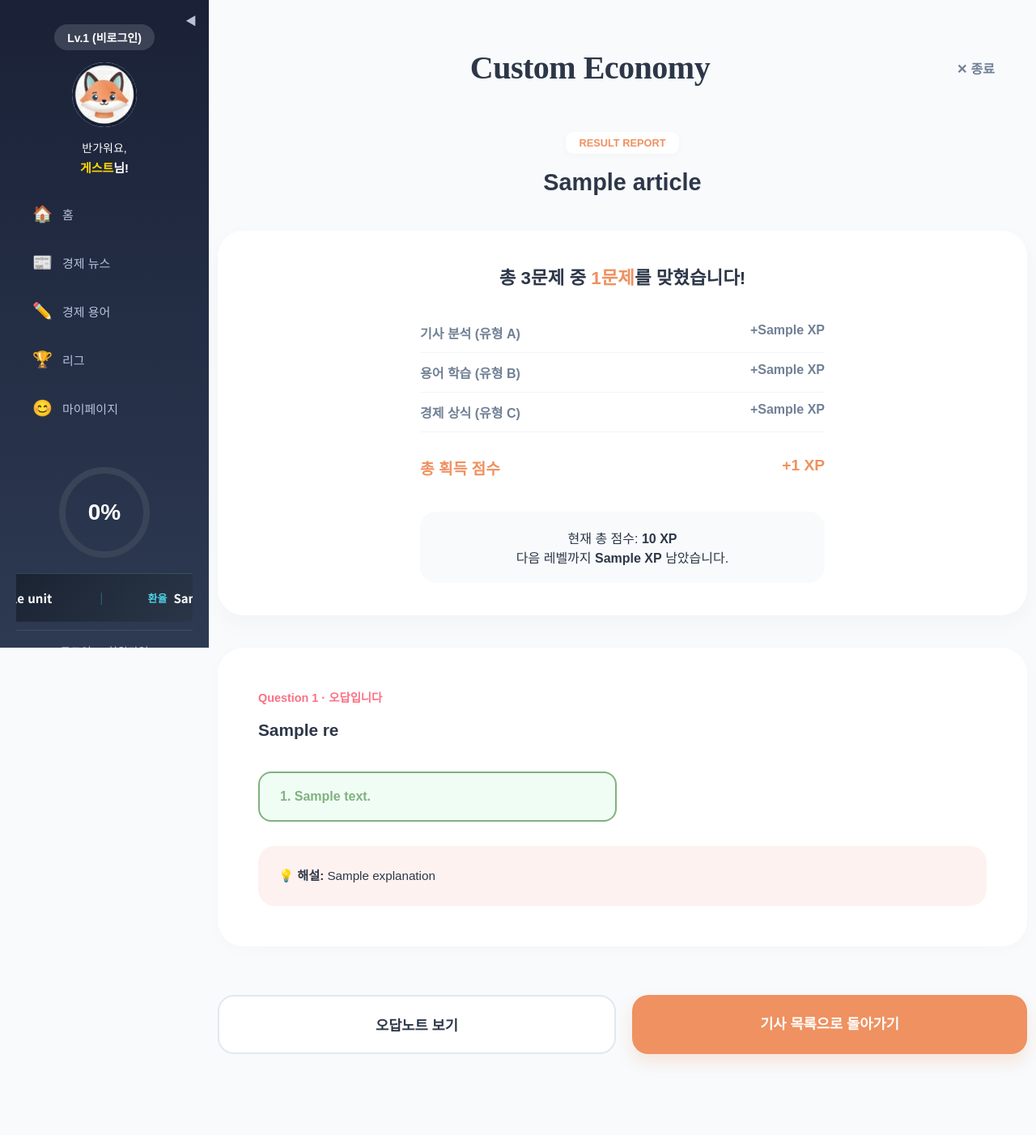
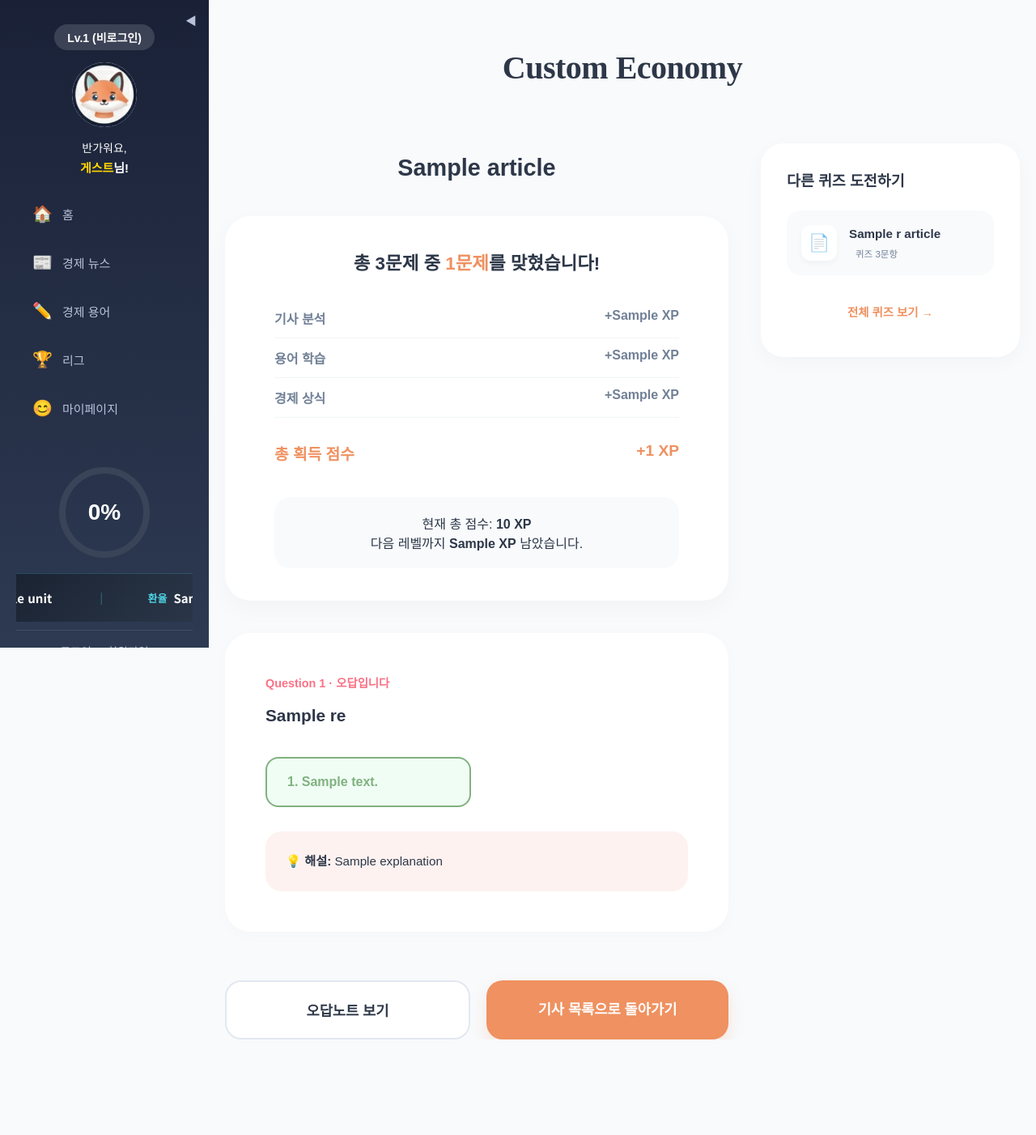
Before and after one commit to pirogramming/CustomEconomy, a Django app: template quizzes/templates/quiz_result.html in a window 1280 px wide. Shown: the whole page at 81% size. After the commit the page ends 1284 px from the top, so only its background shows below. Run offline with Django 5.2, Linux system fonts and the light colour scheme; the template is opened without the code that fills it: most values are stand-ins (such as "Sample title", 1, 10 or a date in 2020); some web fonts are replaced.

Commit message:
quiz_result 사이드바 추가

```diff
--- a/quizzes/static/quiz_result.css
+++ b/quizzes/static/quiz_result.css
@@ -19,10 +19,20 @@ body {
     margin: 0;
 }
 
+.main-left-wrapper {
+    flex: 1;
+    min-width:0;
+}
 .quiz-main-content {
-    max-width: 1000px;
+    display: flex;
+    max-width: 1200px;
     margin: 0 auto;
-    padding-bottom: 100px;
+    gap: 40px;
+    padding: 0 20px;
+    align-items: flex-start;
+}
+.quiz-body-area {
+    width:100%;
 }
 
 /* 1. 브랜드 헤더 */
@@ -52,14 +62,19 @@ body {
     flex-grow: 1; /* 남은 공간을 차지해서 중앙 유지 */
 }
 
+.x{
+    max-width: 1200px;
+    margin:20px auto 0;
+    padding: 0 20px;
+    text-align: right;
+}
+
 .exit-link {
     text-decoration: none;
     color: var(--text-muted);
     font-weight: 600;
     font-size: 1rem;
-    text-align: right; /* 글자를 오른쪽 끝으로 정렬 */
     transition: color 0.2s;
-    margin-top:40px;
 }
 
 .exit-link:hover {
@@ -69,7 +84,8 @@ body {
 /* 2. 히어로 섹션 */
 .quiz-hero-section {
     text-align: center;
-    padding: 40px 20px;
+    padding: 40px 0;
+    width:100%;
 }
 
 .quiz-label-badge {
@@ -80,9 +96,11 @@ body {
     font-weight: 800;
     font-size: 0.8rem;
     box-shadow: 0 2px 10px rgba(0,0,0,0.03);
+    display:inline-block
 }
 
 .quiz-main-title {
+    text-align:center;
     font-size: 1.8rem;
     font-weight: 800;
     margin-top: 20px;
@@ -257,6 +275,153 @@ body {
     filter: brightness(1.05);
 }
 
+/* =========================
+   사이드바 전체 레이아웃
+========================= */
+.quiz-sidebar {
+    width:320px;
+    flex-shrink: 0;
+    position:sticky;
+    background: #fff;
+    padding: 32px;
+    border-radius: 28px;
+    top: 40px;
+    box-shadow: 0 6px 25px rgba(0,0,0,0.03);
+    margin-top:50px;
+}
+
+.quiz-sidebar h3 {
+    font-size: 1.15rem;
+    font-weight: 800;
+    margin-bottom: 25px;
+    color: var(--c-navy);
+}
+
+/* =========================
+   개별 아이템 (연관 기사 링크)
+========================= */
+.sidebar-item-link {
+    display: block;
+    margin-bottom: 12px;
+    text-decoration: none;
+    transition: transform 0.2s ease;
+}
+
+.sidebar-item-link:hover {
+    transform: translateY(-3px);
+}
+
+.sidebar-item {
+    display: flex;
+    gap: 15px;
+    padding: 18px;
+    background: #f8fafc;
+    border-radius: 18px;
+    transition: background 0.3s ease;
+}
+
+.sidebar-item-link:hover .sidebar-item {
+    background: #f1f5f9;
+}
+
+/* =========================
+   아이콘 및 텍스트 상세 디자인
+========================= */
+.item-icon {
+    width: 44px;
+    height: 44px;
+    background: #ffffff;
+    border: 1px solid var(--border-soft);
+    border-radius: 12px;
+    display: flex;
+    align-items: center;
+    justify-content: center;
+    font-size: 1.3rem;
+    flex-shrink: 0;
+    box-shadow: 0 4px 10px rgba(0,0,0,0.02);
+}
+
+.item-info {
+    flex: 1;
+    min-width: 0; /* 텍스트 넘침 방지를 위한 필수 설정 */
+}
+
+.sidebar-article-title {
+    font-size: 0.95rem;
+    font-weight: 700;
+    color: var(--text-dark);
+    margin: 0 0 6px 0;
+    line-height: 1.4;
+    /* 제목이 길 경우 두 줄까지만 보여주고 말줄임표 처리 */
+    display: -webkit-box;
+    -webkit-line-clamp: 2;
+    -webkit-box-orient: vertical;
+    overflow: hidden;
+}
+
+/* 하단 태그 및 문항수 정보 */
+.sidebar-tags {
+    display: flex;
+    flex-wrap: wrap; /* 태그가 많아지면 다음 줄로 */
+    align-items: center;
+    gap: 8px;
+    margin-top: 4px;
+}
+.matched-tags {
+    display: flex;
+    gap: 4px;
+    flex-wrap: wrap;
+}
+.s-tag.matched {
+    font-size: 0.72rem;
+    color: var(--primary-green);
+    background: #f0fdf4; /* 연한 초록 배경으로 강조 */
+    padding: 2px 8px;
+    border-radius: 4px;
+    font-weight: 800;
+    border: 1px solid #dcfce7;
+}
+.q-count {
+    font-size: 0.72rem;
+    color: var(--text-muted);
+    font-weight: 500;
+}
+
+/* =========================
+   기타 요소 (전체보기 버튼 & 빈 상태)
+========================= */
+.view-all-btn {
+    display: block;
+    text-align: center;
+    margin-top: 25px;
+    padding: 14px;
+    background: #fff;
+    border: 1.5px solid var(--border-soft);
+    border-radius: 14px;
+    color: var(--primary-orange);
+    text-decoration: none;
+    font-weight: 700;
+    font-size: 0.9rem;
+    transition: all 0.2s ease;
+}
+
+.view-all-btn:hover {
+    background: var(--primary-orange);
+    color: #fff !important;
+    border-color: var(--primary-orange);
+    box-shadow: 0 4px 12px rgba(239, 145, 96, 0.2);
+}
+
+.empty-sidebar {
+    padding: 30px 10px;
+    text-align: center;
+    font-size: 0.85rem;
+    color: var(--text-muted);
+    line-height: 1.6;
+    background: #f8fafc;
+    border-radius: 20px;
+}
+
 /* 모바일 대응 */
 @media (max-width: 768px) {
     .answers-grid { grid-template-columns: 1fr; }
--- a/quizzes/templates/quiz_result.html
+++ b/quizzes/templates/quiz_result.html
@@ -7,16 +7,15 @@
 {% endblock %}
 
 {% block content %}
-<div class="quiz-main-content">
-
 <header class="brand-header">
   <a class="page-main-title" href="{% url 'main' %}">Custom Economy</a>
-    <a href="{% url 'articleList' %}" class="exit-link">✕ 종료</a>
 </header>
-
+<!-- <div class="x"><a href="{% url 'articleList' %}" class="exit-link">✕ 종료</a></div> -->
+<div class="quiz-main-content">
+  <div class="main-left-wrapper">
     <section class="quiz-hero-section">
       <div class="hero-inner">
-      <span class="quiz-label-badge">RESULT REPORT</span>
+        <!-- <span class="quiz-label-badge">RESULT REPORT</span> -->
         <h2 class="quiz-main-title">
           {% if article %}{{ article.title }}{% else %}퀴즈 결과{% endif %}
         </h2>
@@ -35,15 +34,15 @@
 
           <div class="score-detail-list">
             <div class="score-row">
-            <span>기사 분석 (유형 A)</span>
+              <span>기사 분석</span>
               <span class="xp-val">+{{ xp_breakdown.type_a }} XP</span>
             </div>
             <div class="score-row">
-            <span>용어 학습 (유형 B)</span>
+              <span>용어 학습</span>
               <span class="xp-val">+{{ xp_breakdown.type_b }} XP</span>
             </div>
             <div class="score-row">
-            <span>경제 상식 (유형 C)</span>
+              <span>경제 상식</span>
               <span class="xp-val">+{{ xp_breakdown.type_c }} XP</span>
             </div>
 
@@ -108,4 +107,48 @@
       </div>
     </section>
   </div>
+
+  <aside class="quiz-sidebar">
+      <h3>다른 퀴즈 도전하기</h3>
+      <div class="sidebar-list">
+          {% if related_articles %}
+              {% for r_article in related_articles %}
+              <a href="{% url 'detail' r_article.id %}" class="sidebar-item-link" style="text-decoration: none;">
+                  <div class="sidebar-item">
+                      <div class="item-icon">
+                          <div class="item-icon">
+                              {% if r_article.category.name == "금융" %}💰
+                              {% elif r_article.category.name == "경제" %}📈
+                              {% elif r_article.category.name == "기업" %}🏢
+                              {% elif r_article.category.name == "증권" %}📊
+                              {% elif r_article.category.name == "부동산" %}🏠
+                              {% else %}📄{% endif %}
+                          </div>
+                      </div>
+                      <div class="item-info">
+                          <p class="sidebar-article-title">{{ r_article.title|truncatechars:22 }}</p>
+                          <div class="sidebar-tags">
+                              <div class="matched-tags">
+                                  {% for r_sub in r_article.sub_interests.all %}
+                                      {% if r_sub in category_display_list %}
+                                          <span class="s-tag matched">#{{ r_sub.name }}</span>
+                                      {% endif %}
+                                  {% endfor %}
+                              </div>
+                              <span class="q-count">퀴즈 3문항</span>
+                          </div>
+                      </div>
+                  </div>
+              </a>
+              {% endfor %}
+          {% else %}
+              <div class="empty-sidebar">
+                  <p>아직 연관된 다른 퀴즈가 없어요.</p>
+                  <p>새로운 소식을 기다려주세요! 😊</p>
+              </div>
+          {% endif %}
+      </div>
+      <a href="{% url 'articleList' %}" class="view-all-btn" style="display: block; text-align: center; margin-top: 20px; color: var(--primary-orange); text-decoration: none; font-weight: 700;">전체 퀴즈 보기 →</a>
+  </aside>
+</div>
 {% endblock %}
```
Also changed, not shown: quizzes/views.py (+15 -0 lines). Lines whose indentation alone changed are shown as unchanged.
